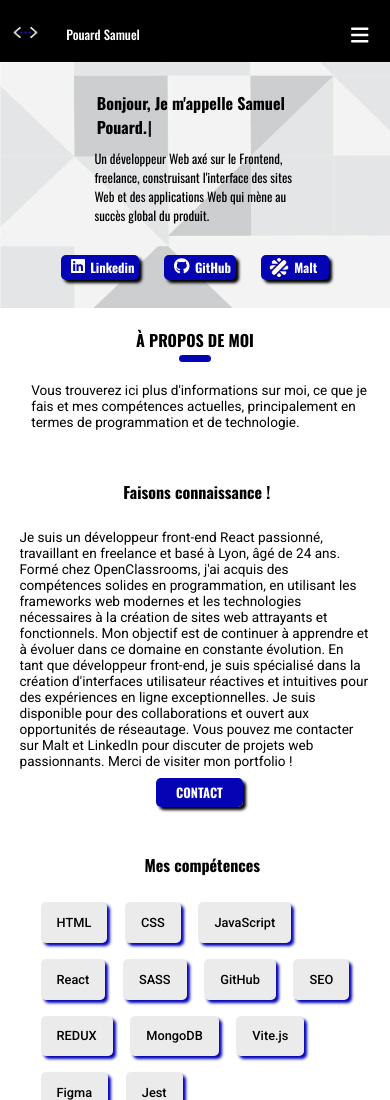
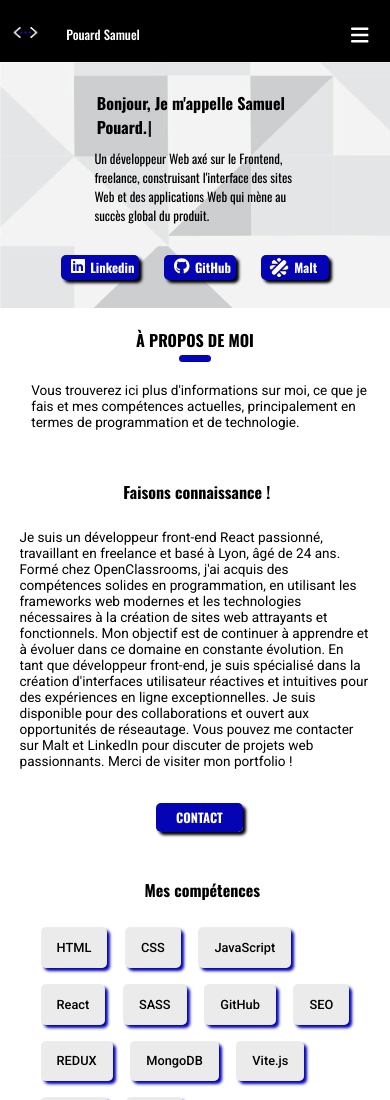
Before and after one commit to samuel73000/Portfolio, a React (Create React App) app: page / in a window 390 px wide. Shown: the top 1100 px of the page. Built offline with nearby package versions, Linux system fonts and the light colour scheme.

Commit message:
portfolio

```diff
--- a/src/css/About.css
+++ b/src/css/About.css
@@ -267,7 +267,7 @@ a {
   }
   .container-about .container-know .p-know {
     font-size: 0.85rem;
-    margin-bottom: -100px;
+    margin-bottom: -75px;
   }
   .container-about .container-know .btn-know {
     margin-left: 35vw;
--- a/src/scss/About.scss
+++ b/src/scss/About.scss
@@ -191,7 +191,7 @@
       }
       .p-know {
         font-size: 0.85rem;
-        margin-bottom: -100px;
+        margin-bottom: -75px;
       }
 
       .btn-know {
```
